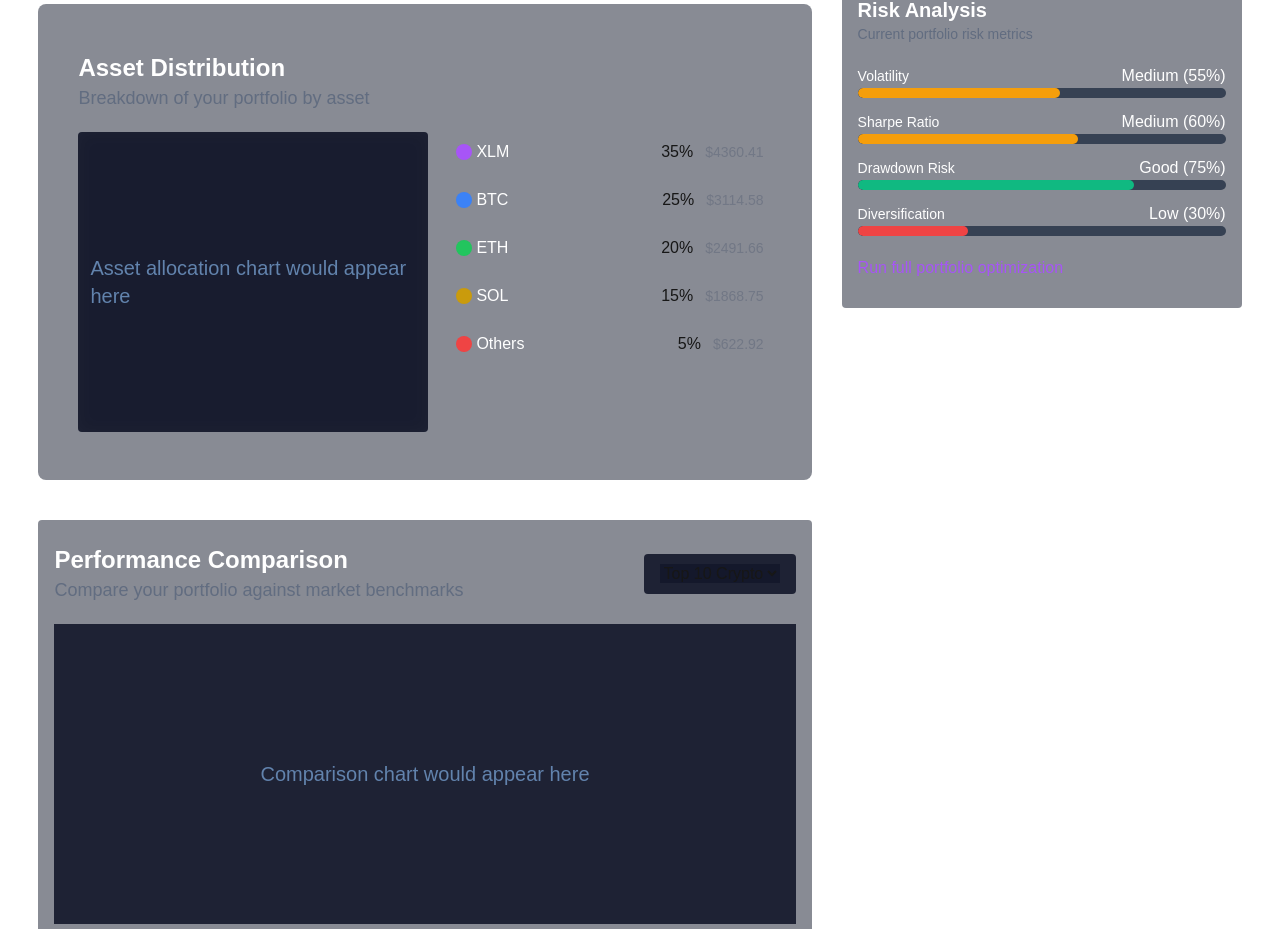
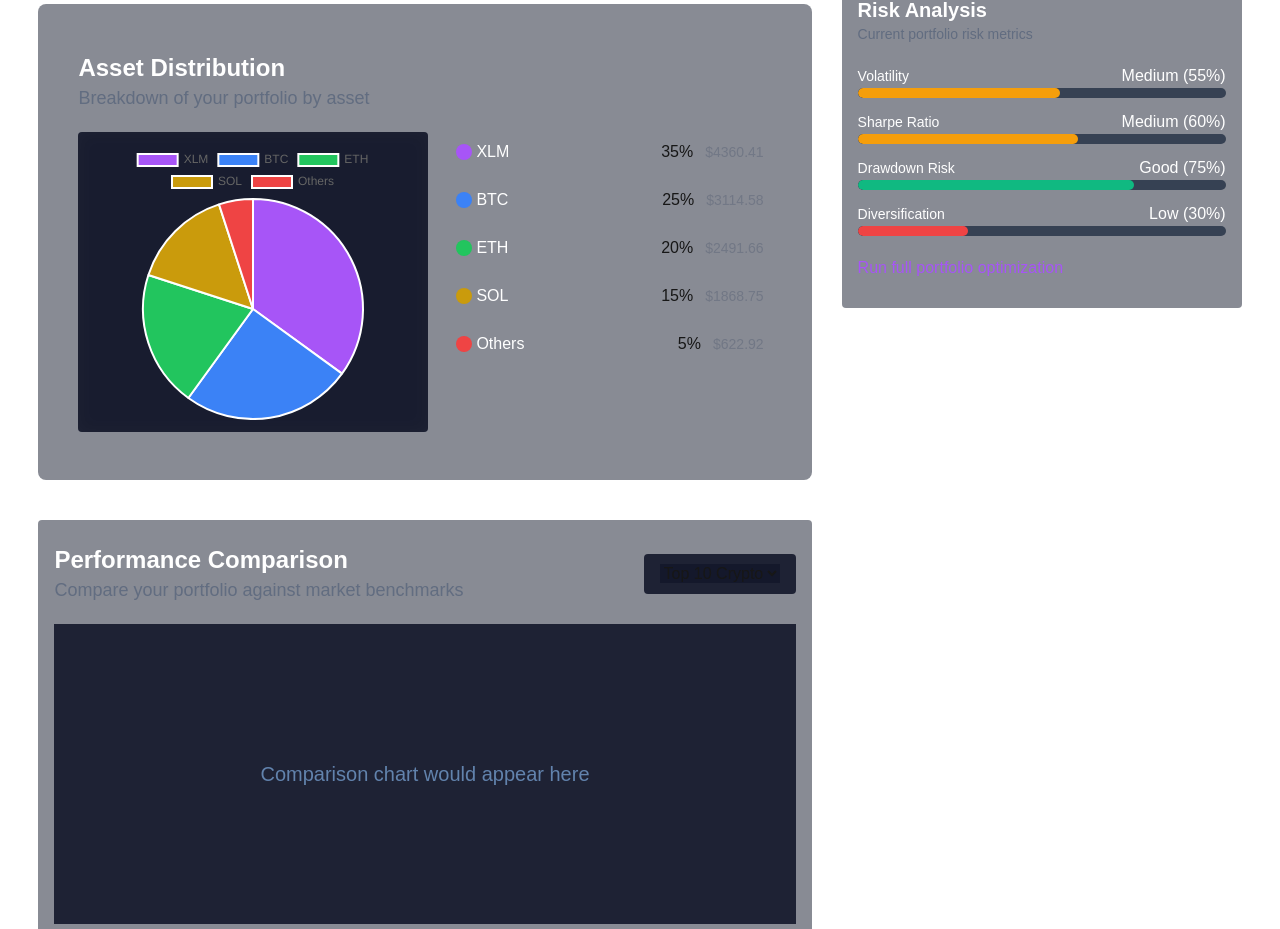
Before and after one commit to Jayrodri088/GalaxyKJ-wallet, a Next.js app: page /PortfolioAnalyticsPage in a window 1280 px wide. Shown: the part 938-1867 px from the top of the page. Built offline with nearby package versions, Linux system fonts and the light colour scheme.

Commit message:
added the pie chart

```diff
--- a/package.json
+++ b/package.json
@@ -22,7 +22,7 @@
     "@radix-ui/react-tabs": "^1.1.3",
     "@stellar/stellar-sdk": "^13.3.0",
     "axios": "^1.9.0",
-    "chart.js": "^4.4.1",
+    "chart.js": "^4.4.9",
     "class-variance-authority": "^0.7.1",
     "clsx": "^2.0.0",
     "crypto-js": "^4.2.0",
@@ -33,7 +33,7 @@
     "next": "^15.3.1",
     "next-themes": "^0.2.1",
     "react": "^19.0.0",
-    "react-chartjs-2": "^5.2.0",
+    "react-chartjs-2": "^5.3.0",
     "react-dom": "^19.0.0",
     "react-icons": "^5.5.0",
     "recharts": "^2.12.0",
--- a/src/components/AssetDistribution.tsx
+++ b/src/components/AssetDistribution.tsx
@@ -1,3 +1,15 @@
+
+import {
+    Chart as ChartJS,
+    ArcElement,
+    Tooltip,
+    Legend,
+  } from 'chart.js';
+
+  import { Pie } from 'react-chartjs-2';
+
+  ChartJS.register(ArcElement, Tooltip, Legend);
+
 
 
 
@@ -37,6 +49,17 @@ export default function AssetDistribution() {
         },
     ]
 
+    const chartData = {
+        labels: asstesData.map(asset => asset.name),
+        datasets: [
+          {
+            label: "Portfolio",
+            data: asstesData.map(asset => asset.percentage),
+            backgroundColor: asstesData.map(asset => asset.colors),
+          },
+        ],
+      };
+
 
     return (
         <section className="w-full min-h-[50vh] flex flex-col items-start justify-start gap-5  rounded-lg bg-[#13182B]/50 backdrop-blur-sm px-10 py-12  " >
@@ -48,7 +71,7 @@ export default function AssetDistribution() {
             <div className="w-full  flex flex-col md:flex-row items-start gap-5 " >
 
                 <div className=" w-full max-w-[630px] min-w-[300px] md:min-w-[350px] h-[300px]  flex items-center justify-center  flex-grow-1 bg-[#13182B]/90 backdrop-blur-sm   text-[#6283AD] text-xl font-medium  p-3  rounded-sm " >
-                    Asset allocation chart would appear here
+                   <Pie data={chartData} />
                 </div>
 
 
```
Also changed, not shown: 1 other file (tests, documents, lock files or other folders).
